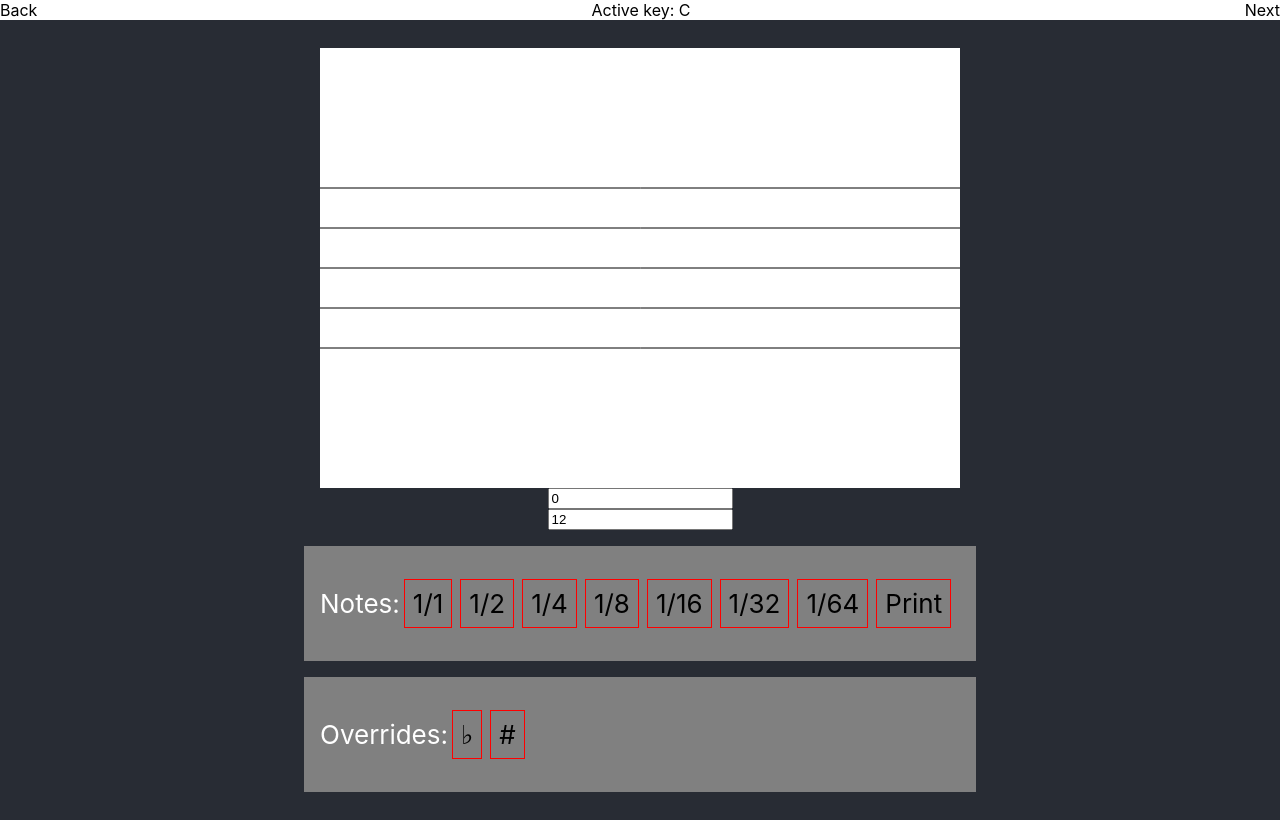
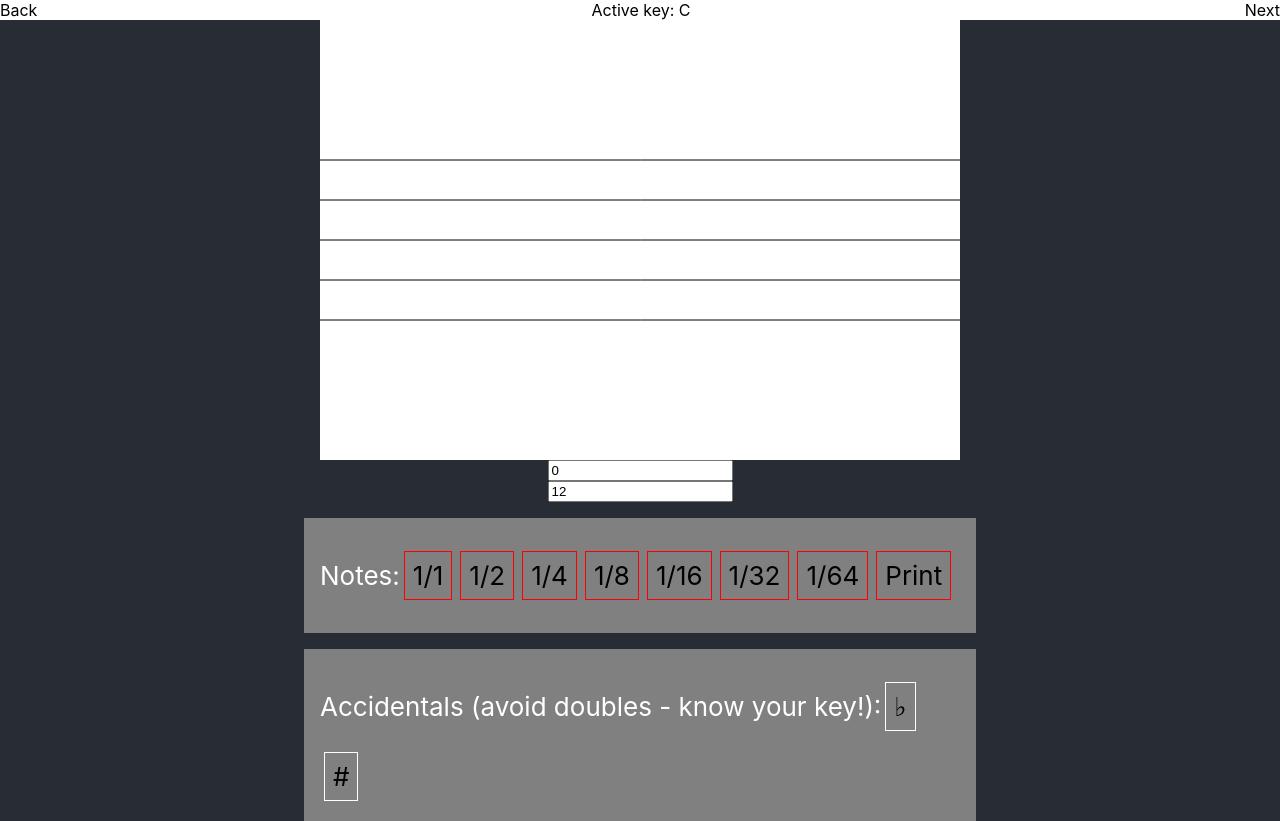
Before and after one commit to harrylincoln/notate, a React (Create React App) app: page / in a window 1280 px wide. Both pictures are taken after a click on the item "Back". Built offline with nearby package versions, Linux system fonts and the light colour scheme.

Commit message:
accidentals - but no doubles // bug fixes

```diff
--- a/src/components/bar-view.js
+++ b/src/components/bar-view.js
@@ -26,6 +26,7 @@ class BarView extends React.Component {
       isTripletMode: false,
       lowerBoundValue: 0,
       upperBoundValue: 12,
+      accidentalOverride: false,
     };
     this.canvasRef = React.createRef();
     this.linepointNearestMouse = this.linepointNearestMouse.bind(this);
@@ -34,6 +35,7 @@ class BarView extends React.Component {
     this.buildTable = this.buildTable.bind(this);
     this.updateLowerBound = this.updateLowerBound.bind(this);
     this.updateUpperBound = this.updateUpperBound.bind(this);
+    this.assignAccidental = this.assignAccidental.bind(this);
     this.beatLineCords = null;
 
   }
@@ -106,6 +108,22 @@ class BarView extends React.Component {
       }
       ctx.closePath();
 
+      // accidentals
+      if(note.accidentalOverride) {
+        switch (note.accidentalOverride) {
+          case 'flat':
+
+            break;
+
+          case 'sharp':
+
+            break;
+
+          default:
+            break;
+        }
+      }
+
       // stems & flags
       if(denomination > 1) {
         const stemScale = 6; // increase when more flags
@@ -170,7 +188,7 @@ class BarView extends React.Component {
   }
 
   async draw(mouseX, mouseY, closestBeatX, lineY, closestStave){
-    const { activeNoteLength, ifSavedNotes, savedNotesArr } = this.state;
+    const { activeNoteLength, ifSavedNotes, savedNotesArr, accidentalOverride } = this.state;
     const ctx = this.canvasRef.current.getContext('2d');
 
     // default
@@ -192,6 +210,7 @@ class BarView extends React.Component {
           baseNoteSize,
           activeNoteLength,
           closestStave,
+          accidentalOverride
         };
 
         await this.saveActiveNoteToState(activeNoteInfo);
@@ -253,6 +272,7 @@ class BarView extends React.Component {
     const {savedNotesArr, upperBoundValue, lowerBoundValue} = this.state;
     const schema = savedNotesArr.reduce((acc, curr) => {
       acc.push({
+        accidentalOverride: curr.accidentalOverride,
         activeNoteLength: curr.activeNoteLength,
         pitch: curr.closestStave.note,
         closestBeatX: curr.closestBeatX,
@@ -291,11 +311,22 @@ class BarView extends React.Component {
     this.setState({upperBoundValue: e.target.value});
   }
 
+  assignAccidental(type) {
+    const { accidentalOverride } = this.state;
+
+    if(accidentalOverride === type) {
+      this.setState({accidentalOverride: false});
+    } else {
+      this.setState({accidentalOverride: type});
+    }
+  }
+
   render() {
 
     const {
       lowerBoundValue,
       upperBoundValue,
+      accidentalOverride
     } = this.state;
 
       return (
@@ -396,21 +427,21 @@ class BarView extends React.Component {
                     alignSelf: 'center',
                     color: 'white',
                     cursor:'pointer',
-                    }}>Overrides:</p>
+                    }}>Accidentals (avoid doubles - know your key!):</p>
                 <div style={{
                   alignSelf: 'center',
-                  border: '1px solid red',
+                  border: `1px solid ${accidentalOverride === 'flat'? 'red' : 'white'}`,
                   padding: '0.5rem',
                   cursor: 'pointer',
                   margin: '0.25rem',
-                }} >&#9837;</div>
+                }} onClick={() => this.assignAccidental('flat')}>&#9837;</div>
                 <div style={{
                   alignSelf: 'center',
-                  border: '1px solid red',
+                  border: `1px solid ${accidentalOverride === 'sharp' ? 'red' : 'white'}`,
                   padding: '0.5rem',
                   cursor: 'pointer',
                   margin: '0.25rem',
-                }}>#</div>
+                }} onClick={() => this.assignAccidental('sharp')}>#</div>
             </div>
             </section>
       );
--- a/src/utils/notation-rules.js
+++ b/src/utils/notation-rules.js
@@ -13,15 +13,15 @@ export let staves = {
     map: [
       {x0:0,y0:0,x1:800,y1:0, ledger: [-5,-3, 1], note: {F: 3}},
       {x0:0,y0:20,x1:800,y1:20, ledger: [-4,-2, 0], note: {E: 3}},
-      {x0:0,y0:40,x1:800,y1:40, ledger: [-3,-1], note: {D: 3}},
-      {x0:0,y0:60,x1:800,y1:60, ledger: [-2,0], note: {C: 3}},
+      {x0:0,y0:40,x1:800,y1:40, ledger: [-3,-1], note: {D: 2}},
+      {x0:0,y0:60,x1:800,y1:60, ledger: [-2,0], note: {C: 2}},
       {x0:0,y0:80,x1:800,y1:80, ledger: [-1], note: {B: 2}},
       {x0:0,y0:100,x1:800,y1:100, ledger: [0], note: {A: 2}},
       {x0:0,y0:120,x1:800,y1:120, note: {G: 2}},
       {x0:0,y0:140,x1:800,y1:140, draw: true, note: {F: 2}},
       {x0:0,y0:160,x1:800,y1:160, note: {E: 2}},
-      {x0:0,y0:180,x1:800,y1:180, draw: true, note: {D: 2}},
-      {x0:0,y0:200,x1:800,y1:200, note: {C: 2}},
+      {x0:0,y0:180,x1:800,y1:180, draw: true, note: {D: 1}},
+      {x0:0,y0:200,x1:800,y1:200, note: {C: 1}},
       {x0:0,y0:220,x1:800,y1:220, draw: true, note: {B: 1}},
       {x0:0,y0:240,x1:800,y1:240, note: {A: 1}},
       {x0:0,y0:260,x1:800,y1:260, draw: true, note: {G: 1}},
@@ -95,19 +95,34 @@ export const mutateNotesToActiveKey = (notesArr, activeKey) => {
   const mapper = circleOfFifths[activeKey];
 
   return notesArr.reduce((acc, curr) => {
-      const idxToSearchMapper = dicMapping[Object.keys(curr.pitch)];
-      switch (mapper[idxToSearchMapper]) {
+      const { accidentalOverride, pitch } = curr;
+      const idxToSearchMapper = dicMapping[Object.keys(pitch)];
+      let noteCase = mapper[idxToSearchMapper];
+
+      if(accidentalOverride) {
+        switch (accidentalOverride) {
+          case 'sharp':
+            noteCase = 1;
+            break;
+          case 'flat':
+            noteCase = 2;
+            break;
+          default:
+            break;
+        }
+      }
+      switch (noteCase) {
         case 1:
           acc.push({...curr,
             pitch: {
-              [`${Object.keys(curr.pitch)}#`]: Object.values(curr.pitch)[0]
+              [`${Object.keys(pitch)}#`]: Object.values(pitch)[0]
             }
           })
           break;
         case 2:
           acc.push({...curr,
             pitch: {
-              [`${Object.keys(curr.pitch)}b`]: Object.values(curr.pitch)[0]
+              [`${Object.keys(pitch)}b`]: Object.values(pitch)[0]
             }
           })
           break;
```
